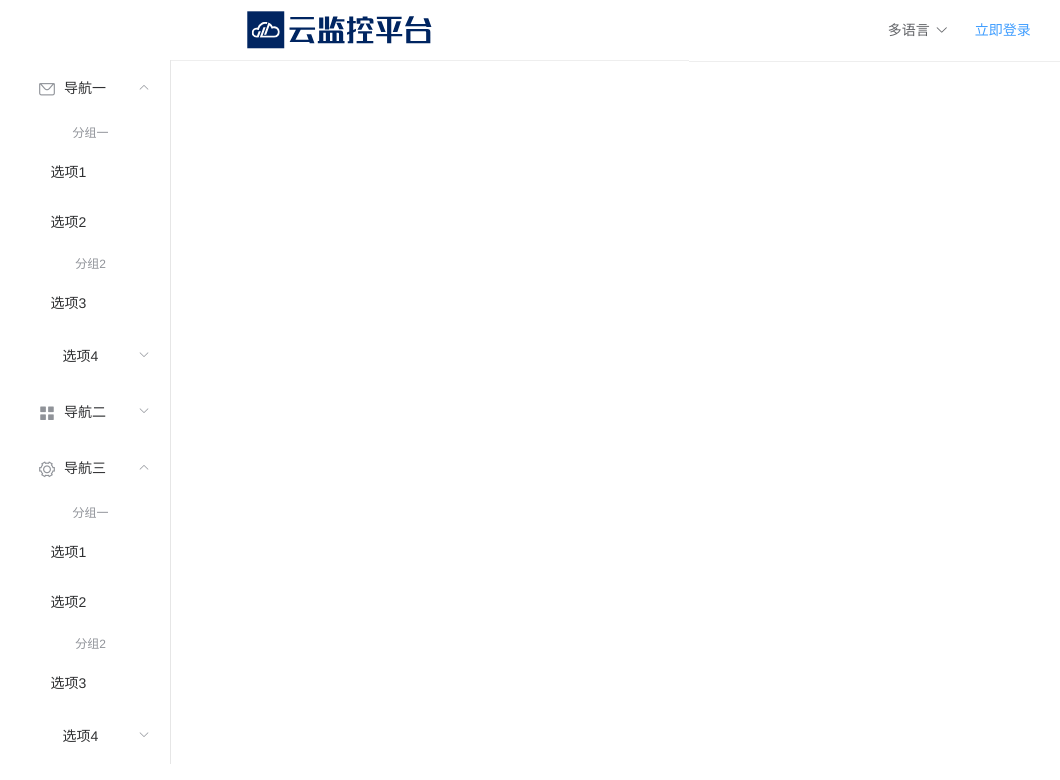
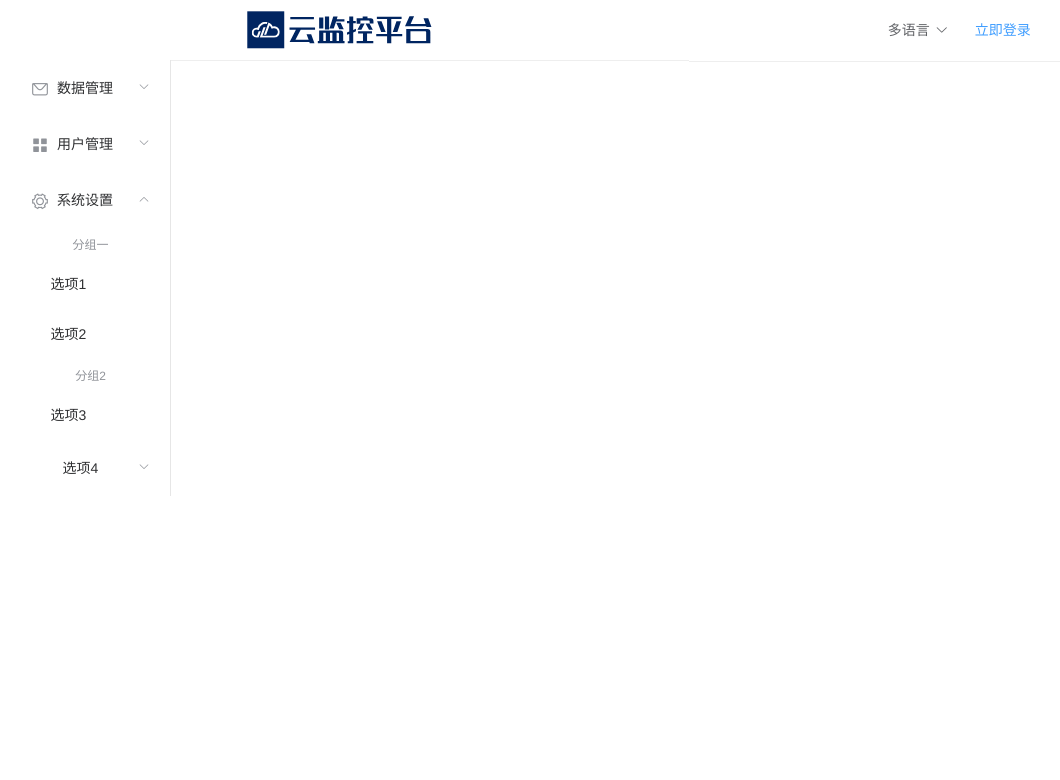
Before and after one commit to hom/manage-it, a Vue app: page / in a window 1280 px wide. Shown: the top 780 px of the page, without its empty margins (29-1089 px from the left). Built offline with nearby package versions, Linux system fonts and the light colour scheme; sample sign-in values are in the browser's storage.

Commit message:
modify Home

```diff
--- a/src/components/aside.vue
+++ b/src/components/aside.vue
@@ -1,23 +1,21 @@
 <template>
   <el-aside width="200px" style="background-color: rgb(238, 241, 246)">
-    <el-menu :default-openeds="['1', '3']">
-      <el-submenu index="1">
-        <template slot="title"><i class="el-icon-message"></i>导航一</template>
-        <el-menu-item-group>
-          <template slot="title">分组一</template>
-          <el-menu-item index="1-1">选项1</el-menu-item>
+    <el-menu :router="true" @open="handleOpen" @select="handleSelect" :default-openeds="['1', '3']">
+      <el-submenu index="data">
+        <template slot="title"><i class="el-icon-message"></i>数据管理</template>
+        <el-submenu index="schema">
+          <template slot="title">SCHEMA管理</template>
+          <el-menu-item index="schema">_USER</el-menu-item>
           <el-menu-item index="1-2">选项2</el-menu-item>
-        </el-menu-item-group>
-        <el-menu-item-group title="分组2">
-          <el-menu-item index="1-3">选项3</el-menu-item>
-        </el-menu-item-group>
-        <el-submenu index="1-4">
-          <template slot="title">选项4</template>
-          <el-menu-item index="1-4-1">选项4-1</el-menu-item>
+        </el-submenu>
+        <el-submenu index="1-2">
+          <template slot="title">SCHEMA管理</template>
+          <el-menu-item index="1-1">_USER</el-menu-item>
+          <el-menu-item index="1-2">选项2</el-menu-item>
         </el-submenu>
       </el-submenu>
       <el-submenu index="2">
-        <template slot="title"><i class="el-icon-menu"></i>导航二</template>
+        <template slot="title"><i class="el-icon-menu"></i>用户管理</template>
         <el-menu-item-group>
           <template slot="title">分组一</template>
           <el-menu-item index="2-1">选项1</el-menu-item>
@@ -32,7 +30,7 @@
         </el-submenu>
       </el-submenu>
       <el-submenu index="3">
-        <template slot="title"><i class="el-icon-setting"></i>导航三</template>
+        <template slot="title"><i class="el-icon-setting"></i>系统设置</template>
         <el-menu-item-group>
           <template slot="title">分组一</template>
           <el-menu-item index="3-1">选项1</el-menu-item>
@@ -61,7 +59,19 @@
     return {
       tableData: Array(20).fill(item)
     }
-  }
+  },
+  methods: {
+    handleOpen(index, indexPath) {
+      console.log(index);
+      console.log(indexPath);
+      // this.$router.push(index);
+    },
+    handleSelect(index, indexPath) {
+      console.log(index);
+      console.log(indexPath);
+      this.$router.push(index);
+    }
+  },
 };
 </script>
 
--- /dev/null
+++ b/src/components/schema.vue
@@ -0,0 +1,3 @@
+<template>
+  <h1>Schema</h1>
+</template>
--- a/src/router.js
+++ b/src/router.js
@@ -11,7 +11,11 @@
     // route level code-splitting
     // this generates a separate chunk (about.[hash].js) for this route
     // which is lazy-loaded when the route is visited.
-    { path: '/', name: 'home', meta: { title: '首页' }, component: Home, },
+    { path: '/', name: 'home', meta: { title: '首页' }, component: Home,
+      children: [
+        { path: 'schema', component: () => import('./components/schema.vue'), },
+      ]
+    },
     { path: '/about', name: 'about', component: () => import(/* webpackChunkName: "about" */ './views/About.vue'), },
     { path: '/login', name: 'login', meta: { title: '登录' }, component: () => import(/* webpackChunkName: "about" */ './views/Login.vue') },
   ],
--- a/src/views/Home.vue
+++ b/src/views/Home.vue
@@ -1,18 +1,18 @@
 <template>
   <el-container>
     <Aside />
-    <Main />
+    <el-main>
+      <router-view></router-view>
+    </el-main>
   </el-container>
 </template>
 
 <script>
-import Main from '@/components/main.vue';
 import Aside from '@/components/aside.vue';
 
 export default {
   name: 'home',
   components: {
-    Main,
     Aside
   },
   data() {
```
Also changed, not shown: .eslintrc.js, src/components/main.vue (deleted).
